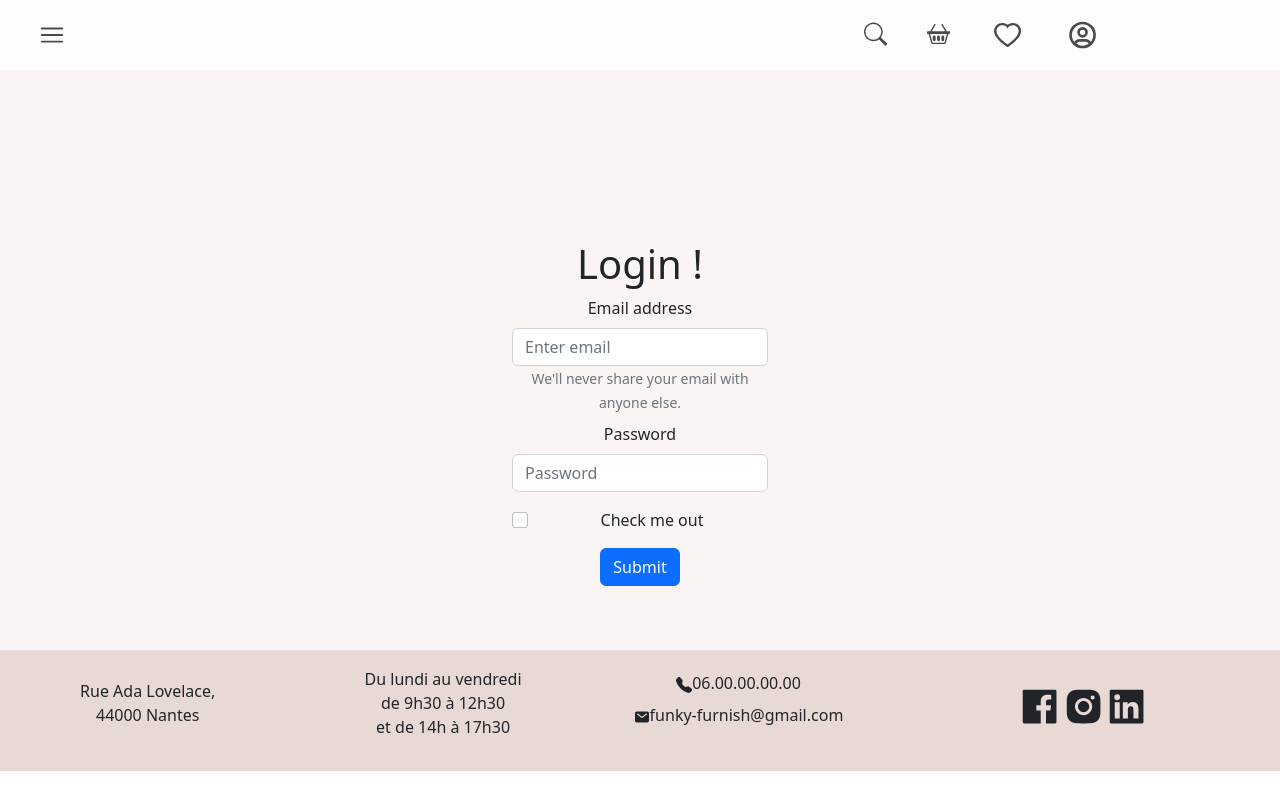
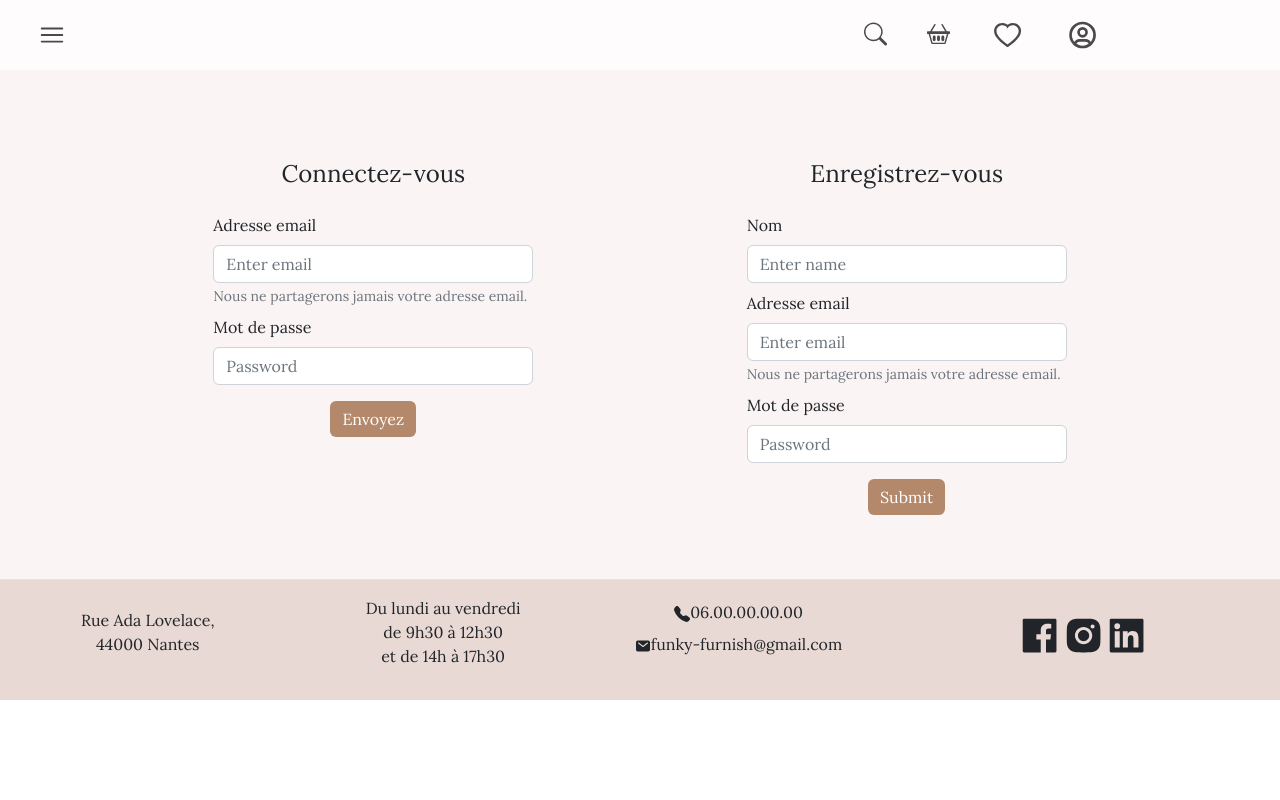
Before and after one commit to adatechschool/PC-nantes-meuble-team-codebusters--front, a React (Create React App) app in the folder codebusters/: page /login in a window 1280 px wide. Built offline with nearby package versions, Linux system fonts and the light colour scheme.

Commit message:
add registration and login forms

```diff
--- a/codebusters/src/App.css
+++ b/codebusters/src/App.css
@@ -0,0 +1,5 @@
+@import url('https://fonts.googleapis.com/css2?family=Lora&display=swap');
+
+.App{
+    font-family: 'Lora', serif
+}
--- a/codebusters/src/components/Cards.js
+++ b/codebusters/src/components/Cards.js
@@ -11,6 +11,7 @@ const cardStyle = {
 }
 
 const cardUnique={
+  display: "flex",
   width:"20rem",
   height:"28rem",
   margin:"1em",
@@ -63,7 +64,8 @@ export default function Cards() {
             <p class="card-text" style={textUnique}>{furniture.price}€</p>
           </div>
           <a href={`/product/${furniture._id}`}>
-          <div class="go-to-description" style={search}><Searchblack/>
+          <div class="go-to-description" style={search}>
+            <Searchblack/>
           </div>
           </a>
         </div>
--- a/codebusters/src/pages/Login.js
+++ b/codebusters/src/pages/Login.js
@@ -2,45 +2,86 @@ import "bootstrap/dist/css/bootstrap.css";
 import Navbarblack from "../components/TestComponents/Navbarblack";
 import Button from "react-bootstrap/Button";
 import Form from "react-bootstrap/Form";
+import "../App.css"
 
 const formStyle = {
-  width: "20%",
+  display: "flex",
+  width: "20em",
   margin: "auto",
+  flexDirection:"column"
+};
+const title ={
+ fontSize:"1.5em",
+ marginBottom:"1em",
+ textAlign: "center"
+}
+
+const wrapperForm = {
+  display: "Flex",
+  justifyContent : "space-evenly",
+  paddingTop: "10em",
+  marginBottom: "4em",
+  textAlign: "left"
 };
 
-const wrapperForm = {
-  paddingTop: "15em",
-  marginBottom: "4em"
-};
+const buttonStyle = {
+   border: "rgba(154, 113, 85, 0.2)",
+  backgroundColor: "rgba(175, 128, 96, 0.928)",
+  alignSelf: "center"
+}
 
 export default function Login() {
   return (
     <div style={{ backgroundColor: "#FBF4F4" }}>
       <Navbarblack />
       <div style={wrapperForm}>
-
+        <div className="loginForm" >
           <Form style={formStyle}>
-          <h1>Login !</h1>
+            <h1 style={title}>Connectez-vous</h1>
             <Form.Group className="mb-2" controlId="formBasicEmail">
-            <Form.Label>Email address</Form.Label>
+              <Form.Label>Adresse email</Form.Label>
               <Form.Control type="email" placeholder="Enter email" />
               <Form.Text className="text-muted">
-              We'll never share your email with anyone else.
+                Nous ne partagerons jamais votre adresse email.
               </Form.Text>
             </Form.Group>
 
             <Form.Group className="mb-3" controlId="formBasicPassword">
-            <Form.Label>Password</Form.Label>
+              <Form.Label>Mot de passe</Form.Label>
               <Form.Control type="password" placeholder="Password" />
             </Form.Group>
-          <Form.Group className="mb-3" controlId="formBasicCheckbox">
-            <Form.Check type="checkbox" label="Check me out" />
+
+            <Button style={buttonStyle} variant="primary" type="submit">
+              Envoyez
+            </Button>
+          </Form>
+        </div>
+        <div className="registrationForm" >
+          <Form style={formStyle}>
+            <h1 style={title}>Enregistrez-vous</h1>
+            <Form.Group className="mb-2" controlId="formBasicName">
+              <Form.Label>Nom</Form.Label>
+              <Form.Control type="name" placeholder="Enter name" />
             </Form.Group>
-          <Button variant="primary" type="submit">
+            <Form.Group className="mb-2" controlId="formBasicEmail">
+              <Form.Label>Adresse email</Form.Label>
+              <Form.Control type="email" placeholder="Enter email" />
+              <Form.Text className="text-muted">
+                Nous ne partagerons jamais votre adresse email.
+              </Form.Text>
+            </Form.Group>
+
+            <Form.Group className="mb-3" controlId="formBasicPassword">
+              <Form.Label>Mot de passe</Form.Label>
+              <Form.Control type="password" placeholder="Password" />
+            </Form.Group>
+
+            <Button style={buttonStyle} variant="primary" type="submit">
               Submit
             </Button>
           </Form>
         </div>
       </div>
+    </div>
   );
 }
```
Lines whose indentation alone changed are shown as unchanged.
